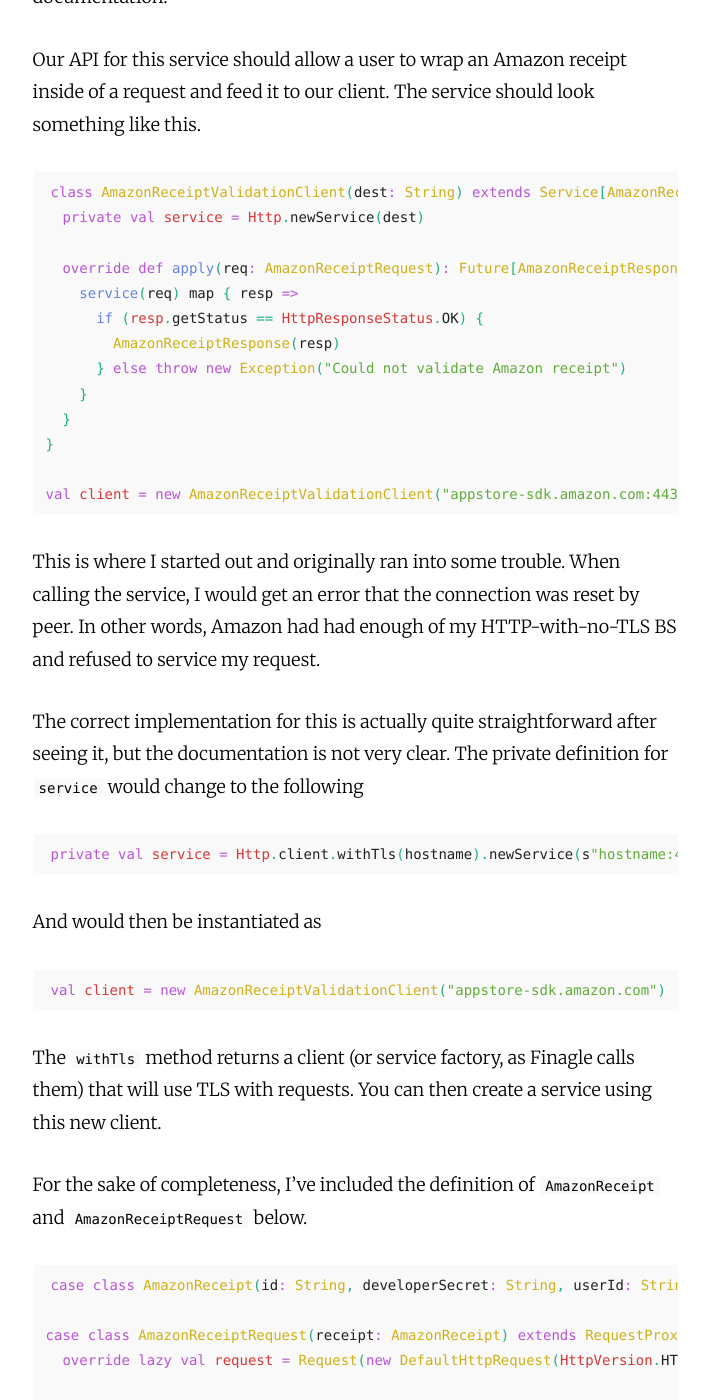
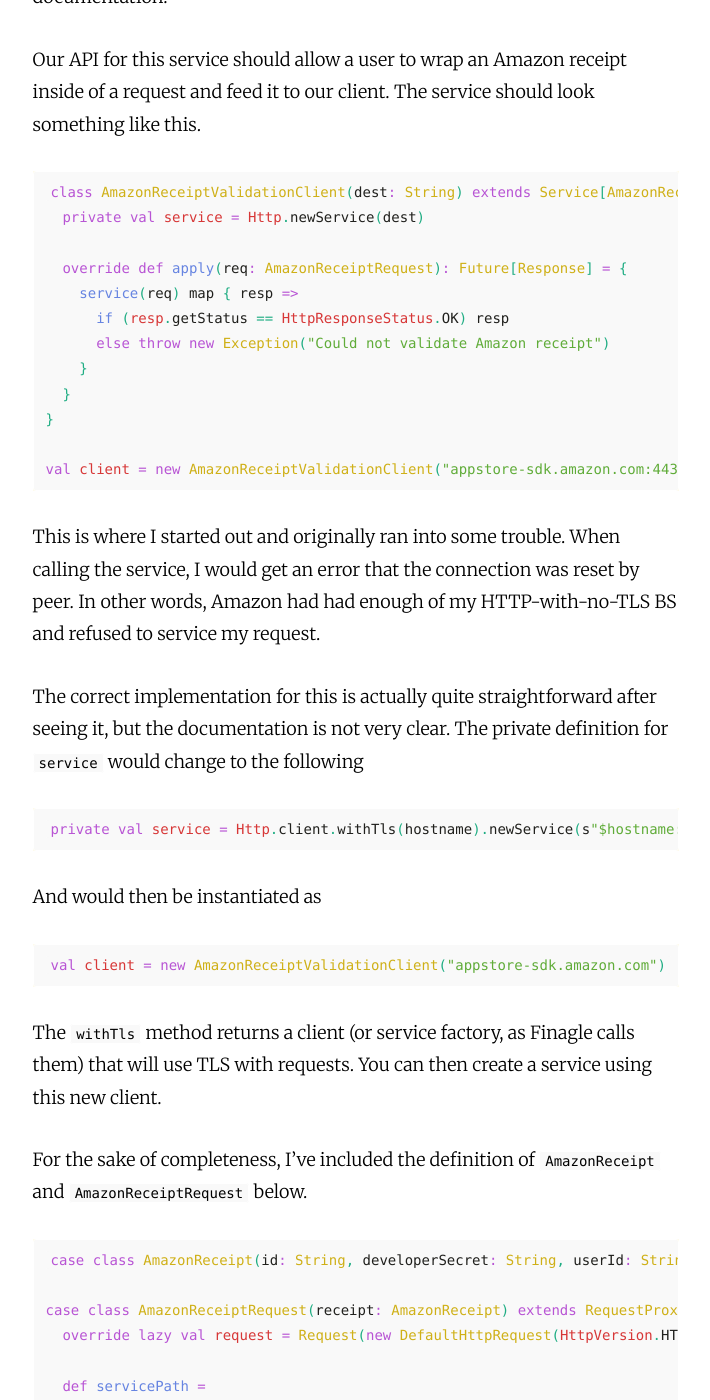
Before and after one commit to jcomo/jcomo.github.io, a Jekyll site: the page built from _posts/2015-05-10-making-https-requests-with-finagle.markdown, in a window 1280 px wide and 1400 px high, scrolled down 1300 px. Shown: the whole window, without its empty margins (407-1117 px from the left). Built offline with Jekyll 4.4.1, drawn with Linux system fonts in a browser that asks for light colours.

Commit message:
Fix function signature

```diff
--- a/_posts/2015-05-10-making-https-requests-with-finagle.markdown
+++ b/_posts/2015-05-10-making-https-requests-with-finagle.markdown
@@ -47,11 +47,10 @@ a request and feed it to our client. The service should look something like this
 class AmazonReceiptValidationClient(dest: String) extends Service[AmazonReceiptRequest, Response] {
   private val service = Http.newService(dest)
 
-  override def apply(req: AmazonReceiptRequest): Future[AmazonReceiptResponse] = {
+  override def apply(req: AmazonReceiptRequest): Future[Response] = {
     service(req) map { resp =>
-      if (resp.getStatus == HttpResponseStatus.OK) {
-        AmazonReceiptResponse(resp)
-      } else throw new Exception("Could not validate Amazon receipt")
+      if (resp.getStatus == HttpResponseStatus.OK) resp
+      else throw new Exception("Could not validate Amazon receipt")
     }
   }
 }
@@ -69,7 +68,7 @@ seeing it, but the documentation is not very clear. The private definition
 for `service` would change to the following
 
 {% highlight scala %}
-private val service = Http.client.withTls(hostname).newService(s"hostname:443")
+private val service = Http.client.withTls(hostname).newService(s"$hostname:443")
 {% endhighlight %}
 
 And would then be instantiated as
```
